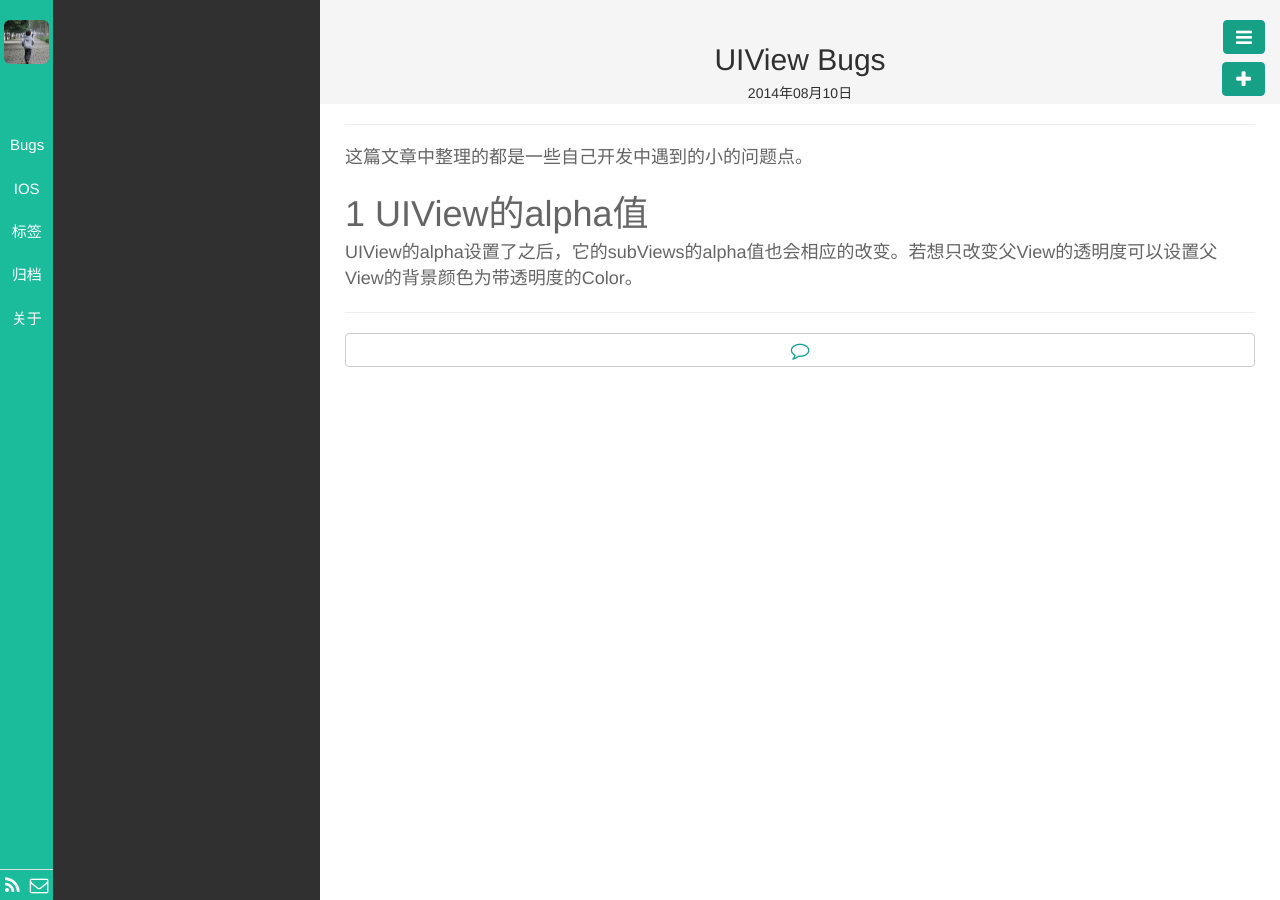
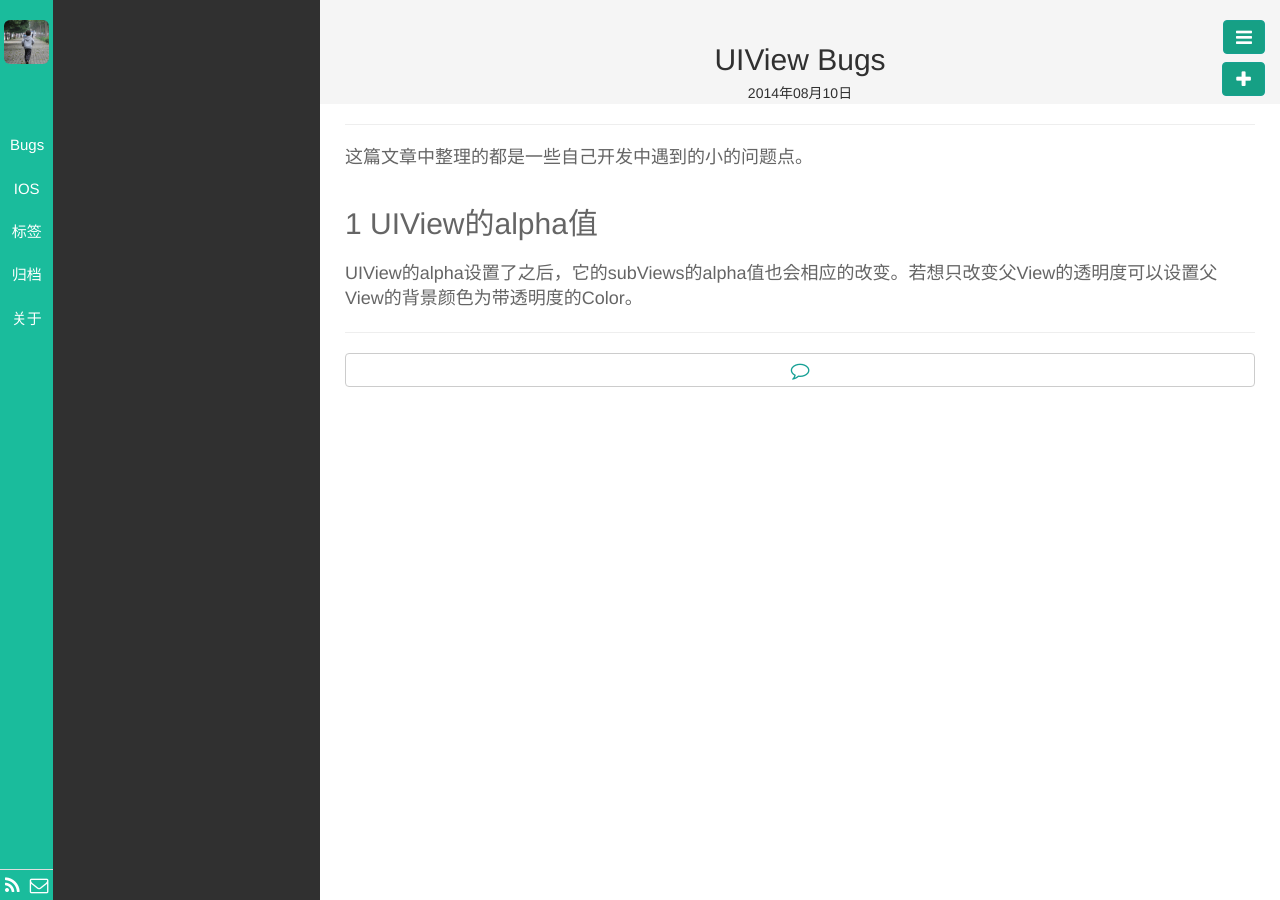
Before and after one commit to shoron/shoron.github.io, a Jekyll site: the page built from _posts/Bugs/2014-08-10-UIView-Bugs.md, in a window 1280 px wide. Built offline with Jekyll 4.4.1, drawn with Linux system fonts in a browser that asks for light colours; nearby versions of some CDN libraries; library files that are not in the unit come from our copies; Markdown is read by kramdown in place of the engine named in the settings.

```diff
--- a/_posts/Bugs/2014-08-10-UIView-Bugs.md
+++ b/_posts/Bugs/2014-08-10-UIView-Bugs.md
@@ -9,6 +9,6 @@ description:
 
 这篇文章中整理的都是一些自己开发中遇到的小的问题点。
 
-# 1 UIView的alpha值 #
+## 1 UIView的alpha值 #
 
 UIView的alpha设置了之后，它的subViews的alpha值也会相应的改变。若想只改变父View的透明度可以设置父View的背景颜色为带透明度的Color。
```
